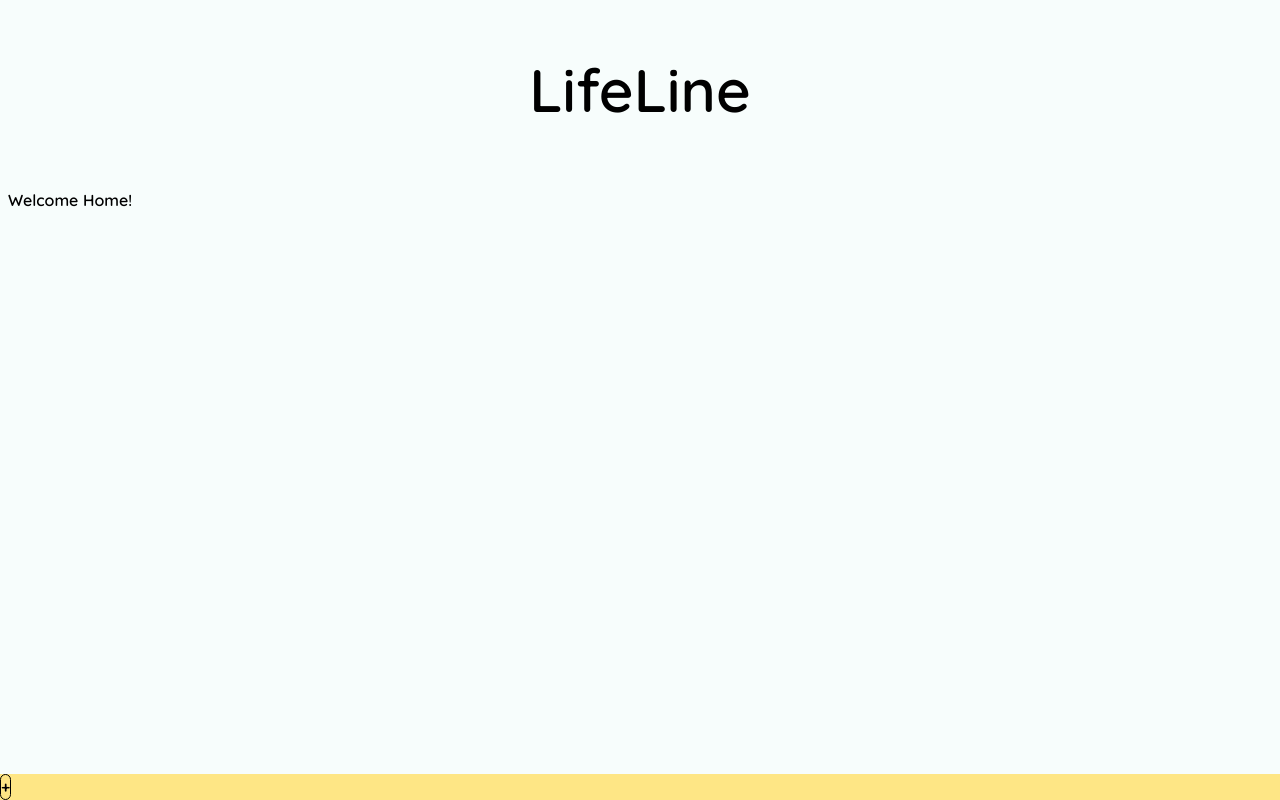
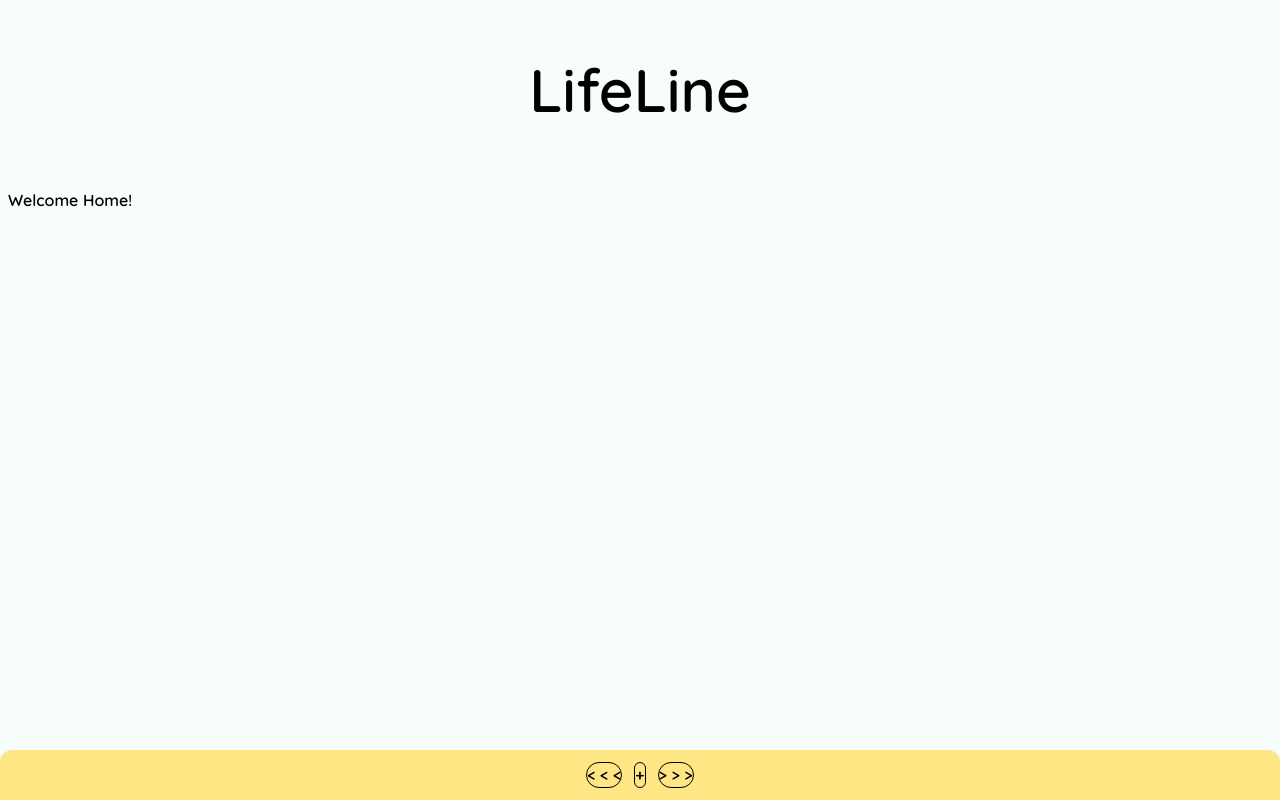
Before and after one commit to acolote1998/life-line-front-end, a React (Vite) app: page / in a window 1280 px wide. Built offline with nearby package versions, Linux system fonts and the light colour scheme.

Commit message:
restyling of buttons and buttonscontainer

```diff
--- a/src/components/ActionButton.tsx
+++ b/src/components/ActionButton.tsx
@@ -11,7 +11,7 @@ const ActionButton = ({
   verticalPadding,
   textSize,
 }: ActionButtonProps) => {
-  const stylingButton = `border-1 rounded-lg pt-${verticalPadding} pb-${verticalPadding} pl-${lateralPadding} pr-${lateralPadding}`;
+  const stylingButton = `border-1 rounded-2xl pt-${verticalPadding} pb-${verticalPadding} pl-${lateralPadding} pr-${lateralPadding}`;
   const descriptionSize = `text-${textSize}`;
   return (
     <div>
--- a/src/components/ButtonsContainer.tsx
+++ b/src/components/ButtonsContainer.tsx
@@ -2,11 +2,24 @@ import ActionButton from "./ActionButton";
 const ButtonsContainer = () => {
   return (
     <>
-      <div className="fixed bottom-0 w-full z-10 bg-amber-200">
+      <div className="fixed bottom-0 w-full z-10 bg-amber-200 flex items-center justify-center pt-3 pb-3 gap-3 rounded-t-xl">
         <ActionButton
+          textSize="2xl"
+          lateralPadding="7"
+          verticalPadding="2.5"
+          description={"< < <"}
+        ></ActionButton>
+        <ActionButton
+          textSize="5xl"
           lateralPadding="12"
           verticalPadding="2.5"
           description={"+"}
+        ></ActionButton>
+        <ActionButton
+          textSize="2xl"
+          lateralPadding="7"
+          verticalPadding="2.5"
+          description={"> > >"}
         ></ActionButton>
       </div>
     </>
```
